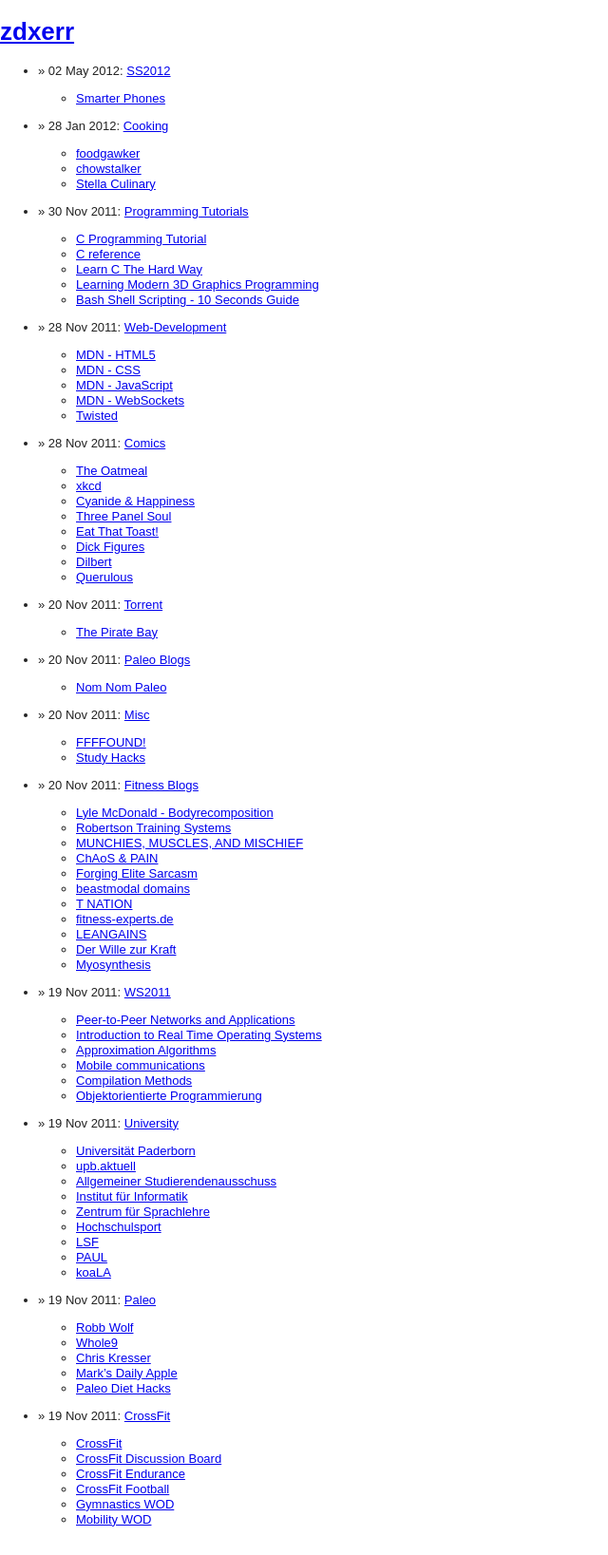
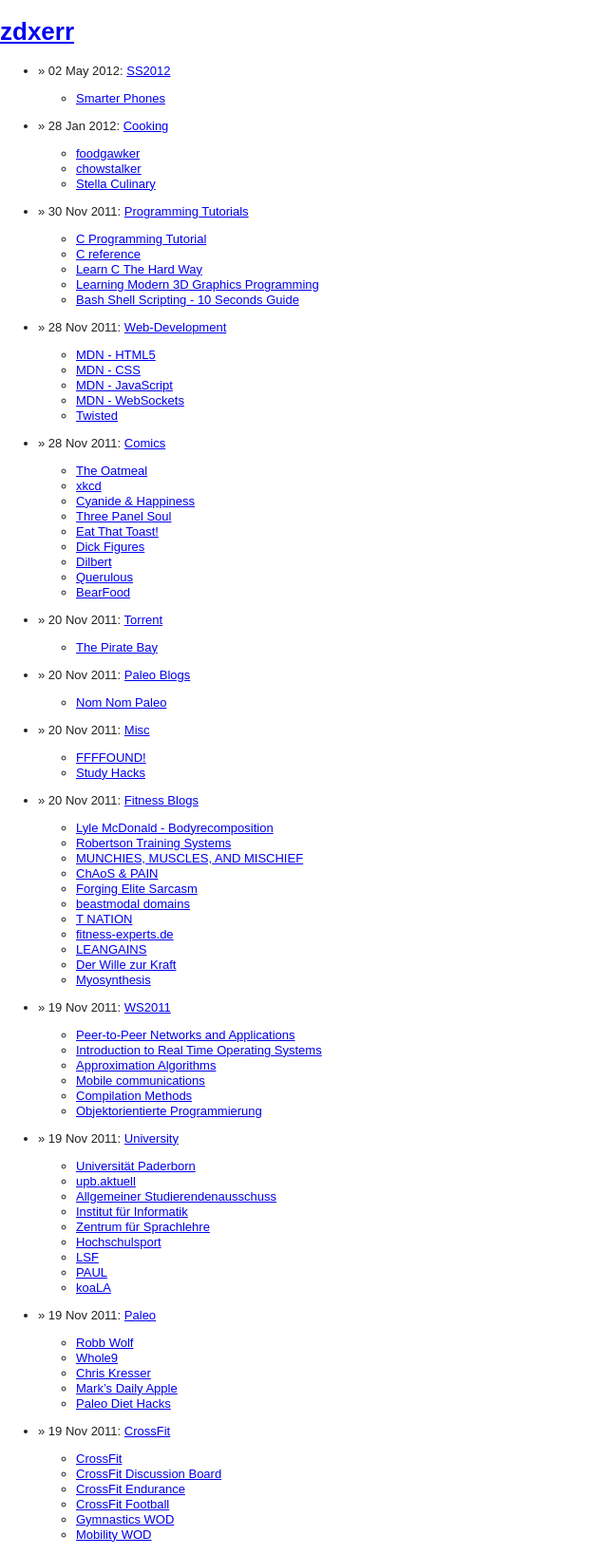
Before and after one commit to zdxerr/zdxerr.github.com, a Jekyll site: the page built from links.html, in a window 1280 px wide. Shown: the whole page at 95% size, without its empty margins (0-640 px from the left). Built offline with Jekyll 4.4.1, drawn with Linux system fonts in a browser that asks for light colours; nearby versions of some CDN libraries; Markdown is read by kramdown in place of the engine named in the settings.

Commit message:
Added BearFood.

```diff
--- a/_posts/2011-11-28-comics.markdown
+++ b/_posts/2011-11-28-comics.markdown
@@ -12,3 +12,4 @@
 - [Dick Figures](http://www.youtube.com/show/dickfigures)
 - [Dilbert](http://dilbert.com/)
 - [Querulous](http://diglett.blogspot.com/)
+- [BearFood](http://bearfood.com/)
```
